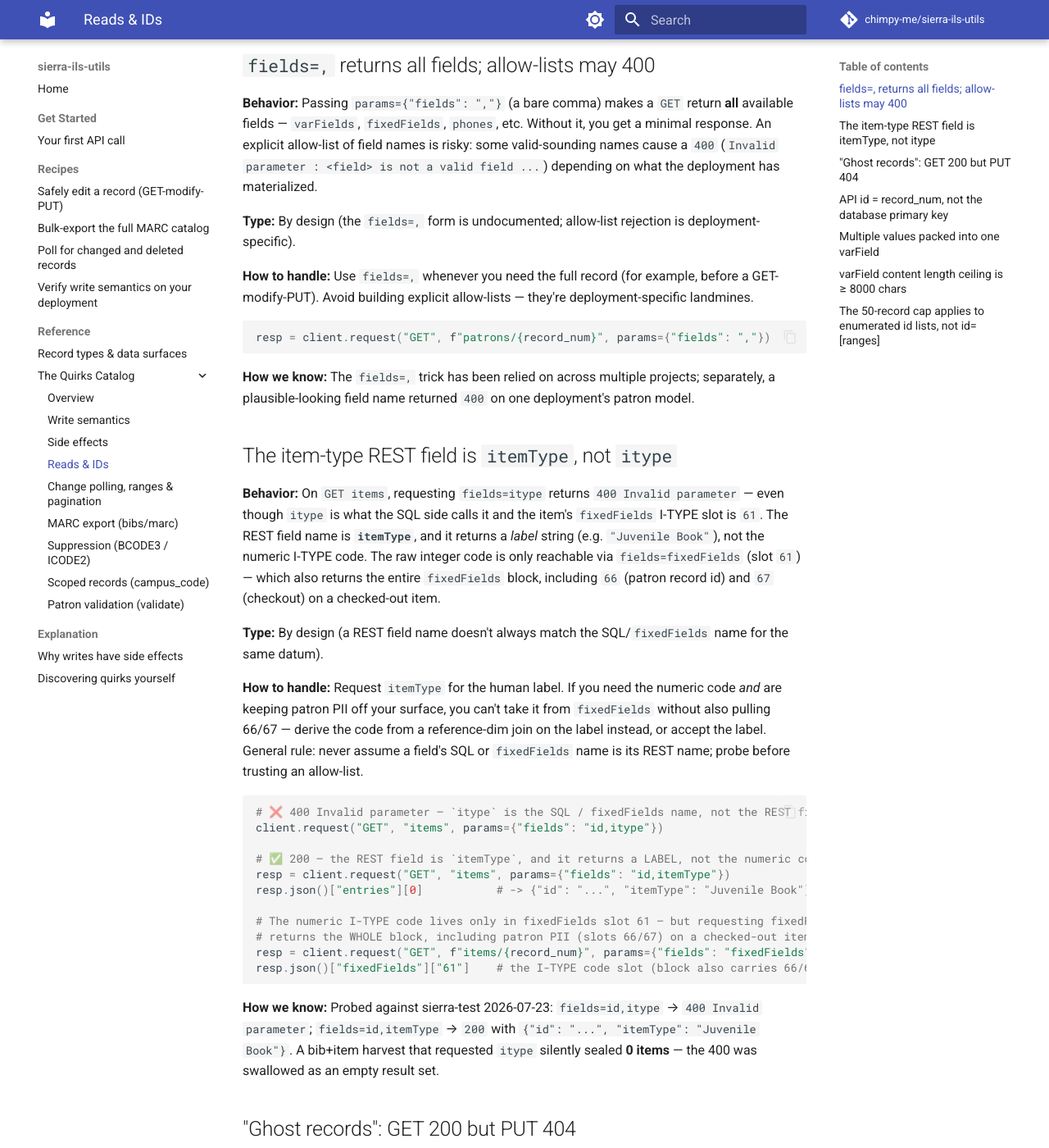
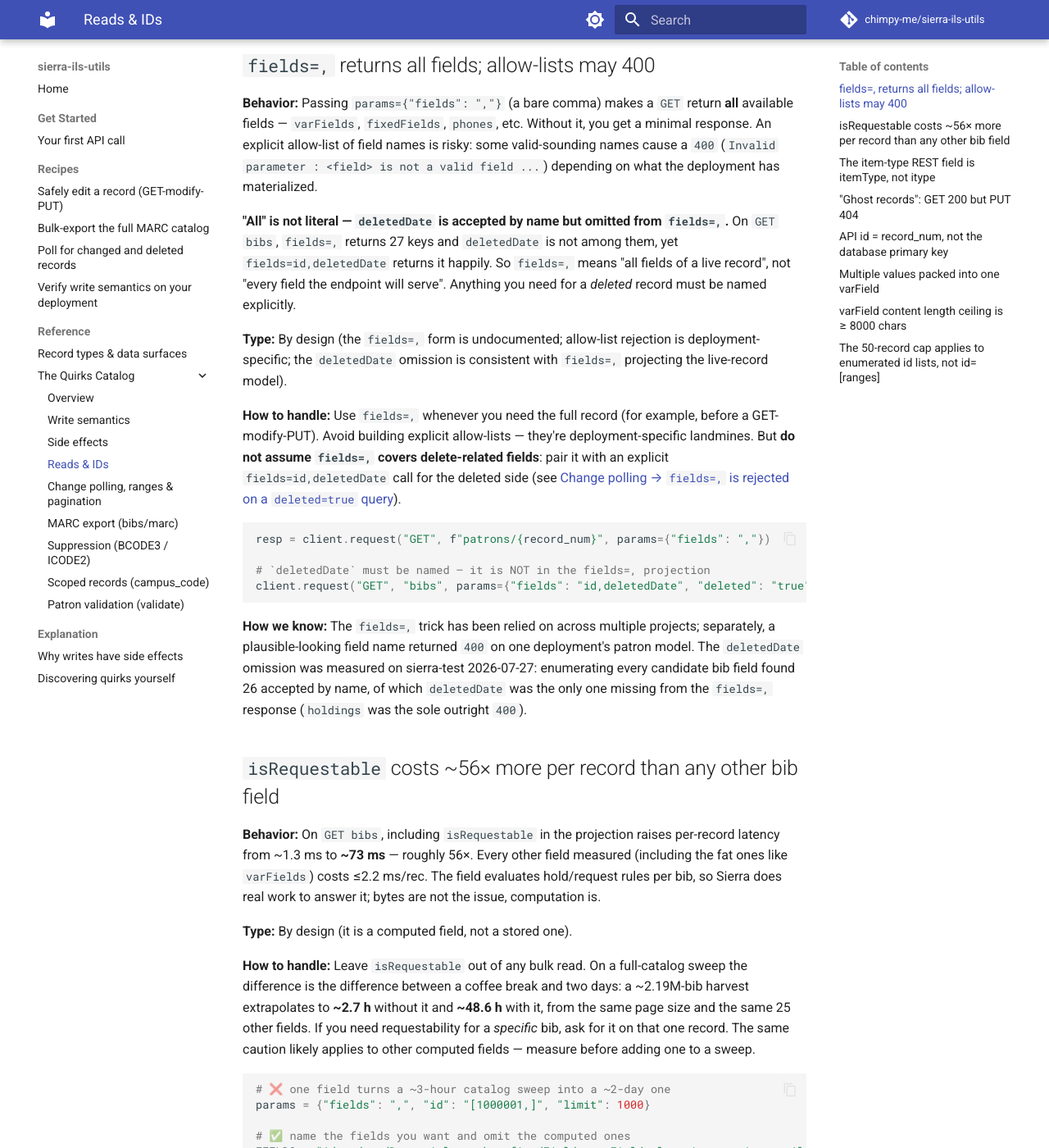
Before and after one commit to chimpy-me/sierra-ils-utils, an MkDocs documentation site: the page built from docs/reference/quirks/reads-and-ids.md, in a window 1280 px wide and 1400 px high, scrolled down 209 px. Shown: the whole window at 82% size. Built offline with MkDocs 1.6.1 and Material for MkDocs 9.7.7, drawn with Linux system fonts in a browser that asks for light colours; comment, search, counter and statistics services are not loaded; some of the changed text lies outside the part shown.

Commit message:
docs(quirks): four /bibs findings — fields=, gaps, isRequestable cost, JSON has no 945
Measured read-only against sierra-test 2026-07-27 while designing a JSON bibs
harvest tenant.

- Reads & IDs: amend the `fields=,` card — "all fields" is not literal. `deletedDate`
  is accepted by name but omitted from the fields=, projection (27 keys on GET bibs,
  deletedDate not among them; `holdings` was the only outright 400).
- Reads & IDs: new card — `isRequestable` costs ~73 ms/rec vs ~1.3 ms/rec for the
  base projection, a ~56x cliff, because it evaluates hold rules per bib. On a
  2.19M-bib sweep that is ~2.7 h vs ~48.6 h from one field.
- Change polling: new card — `fields=,` returns 500 on `deleted=true`; the delete
  poll must name fields (`fields=id,deletedDate` -> 200). A 500 rather than a 400
  also means retry wrappers burn their budget on it.
- MARC export: extend the serialization card to a third surface — `GET bibs`'
  `marc`/`varFields` are ceiling-free (leader zeroed) and carry 0 x 945, no 907,
  no 998. Same split, same cause: 945 is generated by the export job.

Index updated. mkdocs build --strict passes.

Co-Authored-By: Claude Fable 5 <noreply@anthropic.com>

````diff
--- a/docs/reference/quirks/reads-and-ids.md
+++ b/docs/reference/quirks/reads-and-ids.md
@@ -10,17 +10,64 @@ fields — `varFields`, `fixedFields`, `phones`, etc. Without it, you get a mini
 explicit allow-list of field names is risky: some valid-sounding names cause a `400` (`Invalid
 parameter : <field> is not a valid field ...`) depending on what the deployment has materialized.
 
-**Type:** By design (the `fields=,` form is undocumented; allow-list rejection is deployment-specific).
+**"All" is not literal — `deletedDate` is accepted by name but omitted from `fields=,`.** On
+`GET bibs`, `fields=,` returns 27 keys and `deletedDate` is not among them, yet
+`fields=id,deletedDate` returns it happily. So `fields=,` means "all fields of a live record",
+not "every field the endpoint will serve". Anything you need for a *deleted* record must be
+named explicitly.
+
+**Type:** By design (the `fields=,` form is undocumented; allow-list rejection is
+deployment-specific; the `deletedDate` omission is consistent with `fields=,` projecting the
+live-record model).
 
 **How to handle:** Use `fields=,` whenever you need the full record (for example, before a
 GET-modify-PUT). Avoid building explicit allow-lists — they're deployment-specific landmines.
+But **do not assume `fields=,` covers delete-related fields**: pair it with an explicit
+`fields=id,deletedDate` call for the deleted side (see
+[Change polling → `fields=,` is rejected on a `deleted=true` query](change-polling.md)).
 
 ```python
 resp = client.request("GET", f"patrons/{record_num}", params={"fields": ","})
+
+# `deletedDate` must be named — it is NOT in the fields=, projection
+client.request("GET", "bibs", params={"fields": "id,deletedDate", "deleted": "true"})
 ```
 
 **How we know:** The `fields=,` trick has been relied on across multiple projects; separately, a
-plausible-looking field name returned `400` on one deployment's patron model.
+plausible-looking field name returned `400` on one deployment's patron model. The `deletedDate`
+omission was measured on sierra-test 2026-07-27: enumerating every candidate bib field found 26
+accepted by name, of which `deletedDate` was the only one missing from the `fields=,` response
+(`holdings` was the sole outright `400`).
+
+## `isRequestable` costs ~56× more per record than any other bib field
+
+**Behavior:** On `GET bibs`, including `isRequestable` in the projection raises per-record latency
+from ~1.3 ms to **~73 ms** — roughly 56×. Every other field measured (including the fat ones like
+`varFields`) costs ≤2.2 ms/rec. The field evaluates hold/request rules per bib, so Sierra does real
+work to answer it; bytes are not the issue, computation is.
+
+**Type:** By design (it is a computed field, not a stored one).
+
+**How to handle:** Leave `isRequestable` out of any bulk read. On a full-catalog sweep the
+difference is the difference between a coffee break and two days: a ~2.19M-bib harvest extrapolates
+to **~2.7 h** without it and **~48.6 h** with it, from the same page size and the same 25 other
+fields. If you need requestability for a *specific* bib, ask for it on that one record. The same
+caution likely applies to other computed fields — measure before adding one to a sweep.
+
+```python
+# ❌ one field turns a ~3-hour catalog sweep into a ~2-day one
+params = {"fields": ",", "id": "[1000001,]", "limit": 1000}
+
+# ✅ name the fields you want and omit the computed ones
+FIELDS = "id,updatedDate,title,author,fixedFields,varFields,locations,copies,available"
+params = {"fields": FIELDS, "id": "[1000001,]", "limit": 1000}
+```
+
+**How we know:** Probed against sierra-test 2026-07-27, isolating one field at a time over a fixed
+base of `id,updatedDate,title` (page of 200): base 1.3 ms/rec · `+locations` 2.2 · `+varFields` 2.1
+· `+fixedFields` 1.2 · `+copies`/`available`/`orders`/`volumes`/`items` 0.7–0.8 ·
+**`+isRequestable` 73.4**. Timings are from a test deployment and will differ on prod; the ratio is
+the durable signal.
 
 ## The item-type REST field is `itemType`, not `itype`
 
````
Also changed, not shown: docs/reference/quirks/change-polling.md (+30 -0 lines), docs/reference/quirks/index.md (+4 -2 lines), docs/reference/quirks/marc-export.md (+22 -3 lines).
